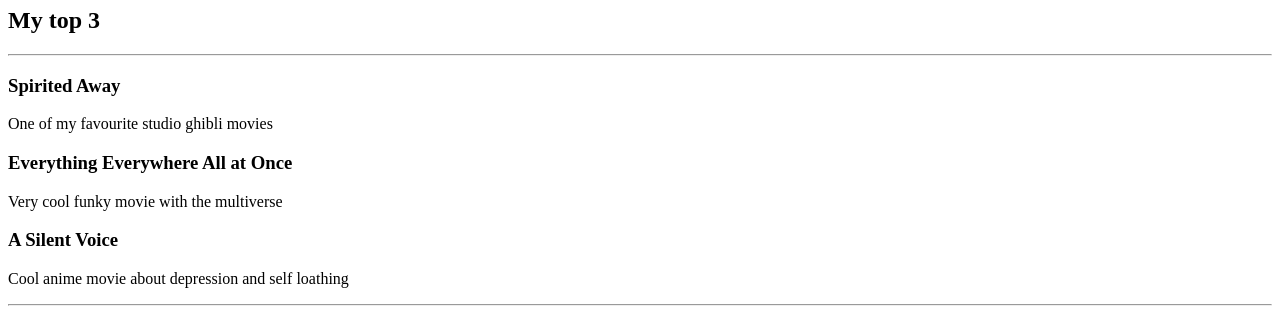
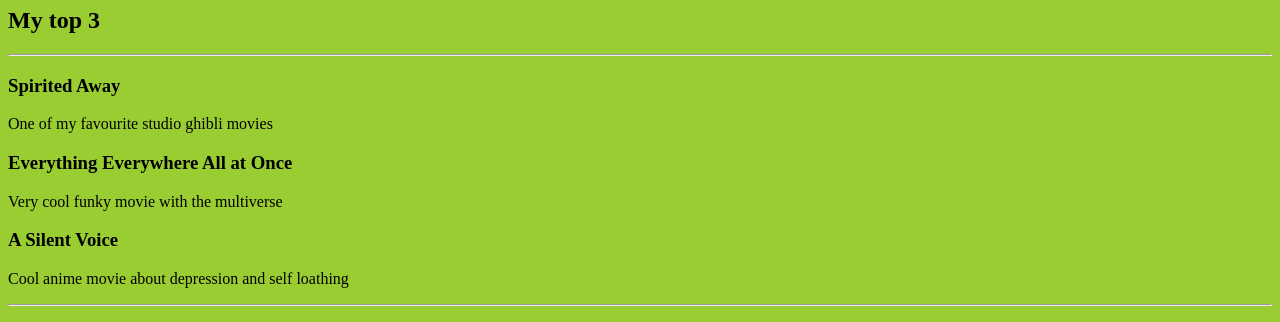
Before and after one commit to SammyJGray/SammyJGray.github.io, a plain HTML site: page index.html in a window 1280 px wide. Shown: the part 73-395 px from the top of the page. Drawn offline with Linux system fonts and the light colour scheme.

Commit message:
Added background colour

```diff
--- a/index.html
+++ b/index.html
@@ -1,6 +1,6 @@
 <!DOCTYPE html>
 
-<html lang="en">
+<html lang="en" style="background-color: yellowgreen;">
     <head>
         <meta charset="UTF-8">
         <title>My Little Website</title>
```
